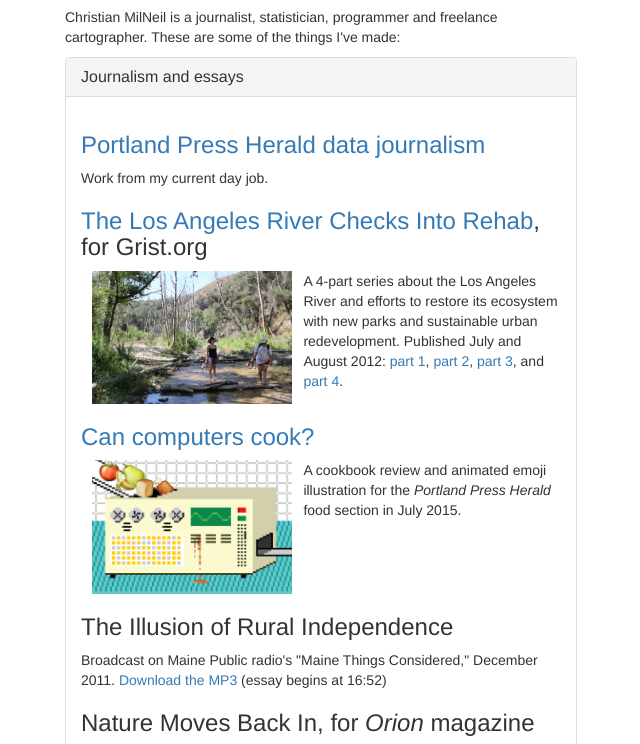
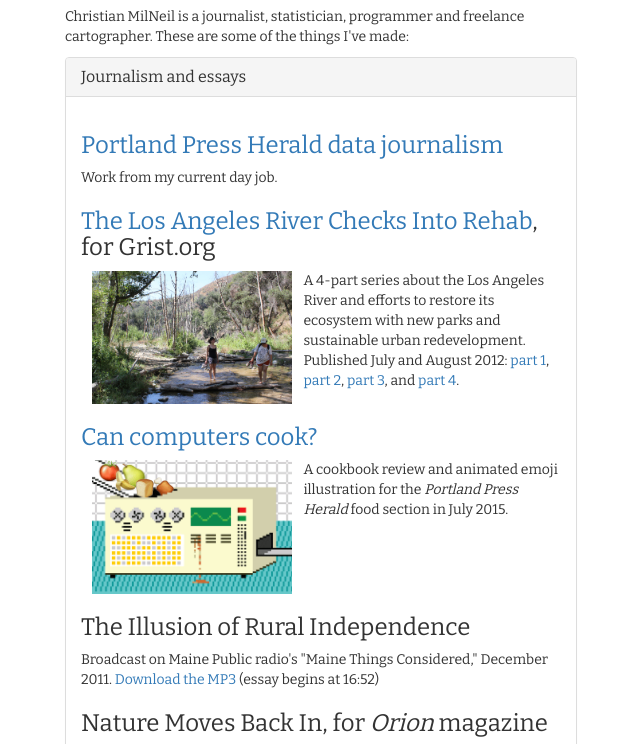
Before and after one commit to vigorousnorth/vigorousnorth.github.io, a plain HTML site: page index.html in a window 1280 px wide. Shown: the part 88-832 px from the top of the page, without its empty margins (639-1279 px from the left). Drawn offline with nearby package versions, Linux system fonts and the light colour scheme.

Commit message:
Added web fonts

```diff
--- a/index.html
+++ b/index.html
@@ -9,10 +9,11 @@
 
     <!-- Bootstrap -->
     <link href="css/bootstrap.min.css" rel="stylesheet">
+    <link href="https://fonts.googleapis.com/css?family=Bitter" rel="stylesheet">
 
     <style type="text/css">
 
-    body {width: 100%;}
+    body {font-family: 'Bitter', serif;}
     div.panel-body img {float: left; width: 50%; margin-left: 0.8em; margin-right: 0.8em; max-width: 200px;}
     div.clear {clear: both;}
 
```
